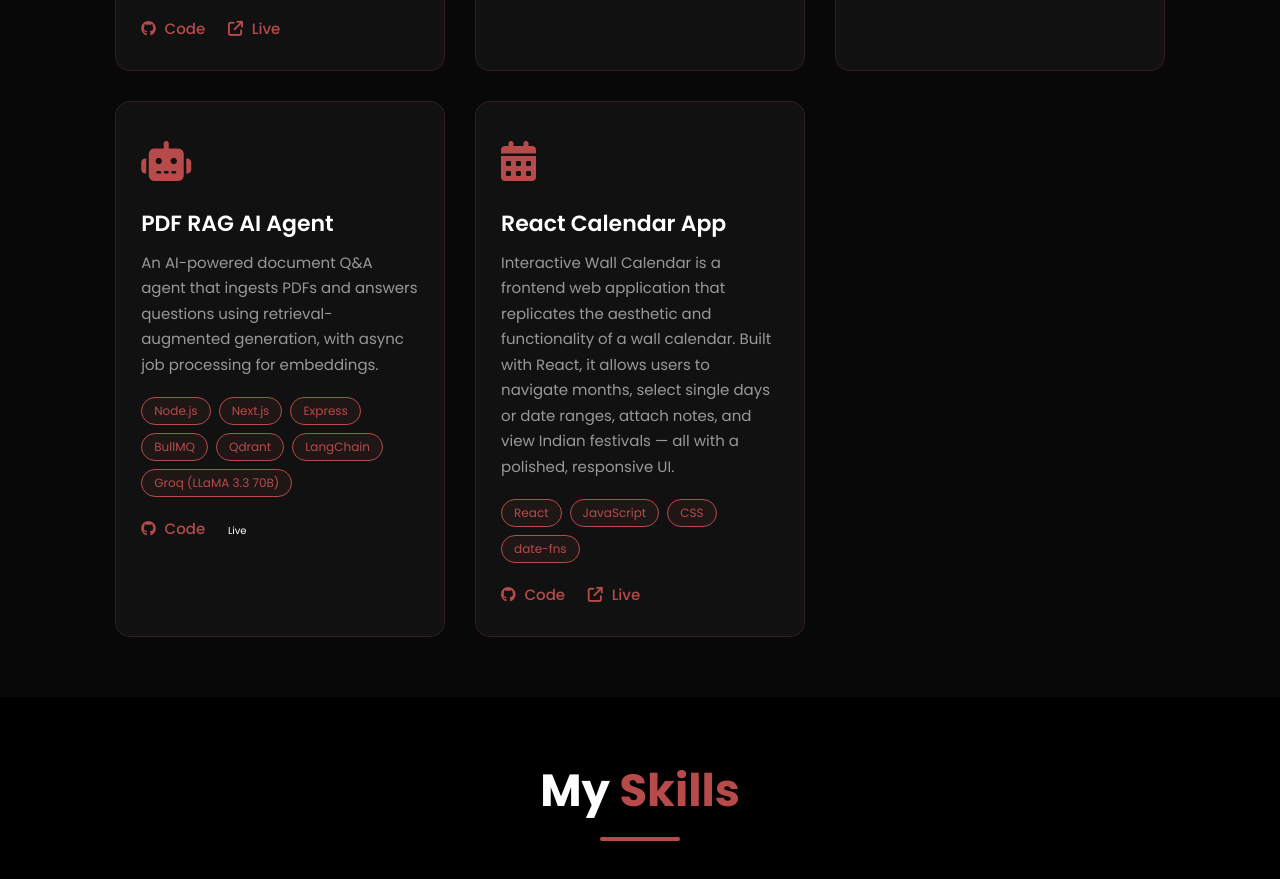
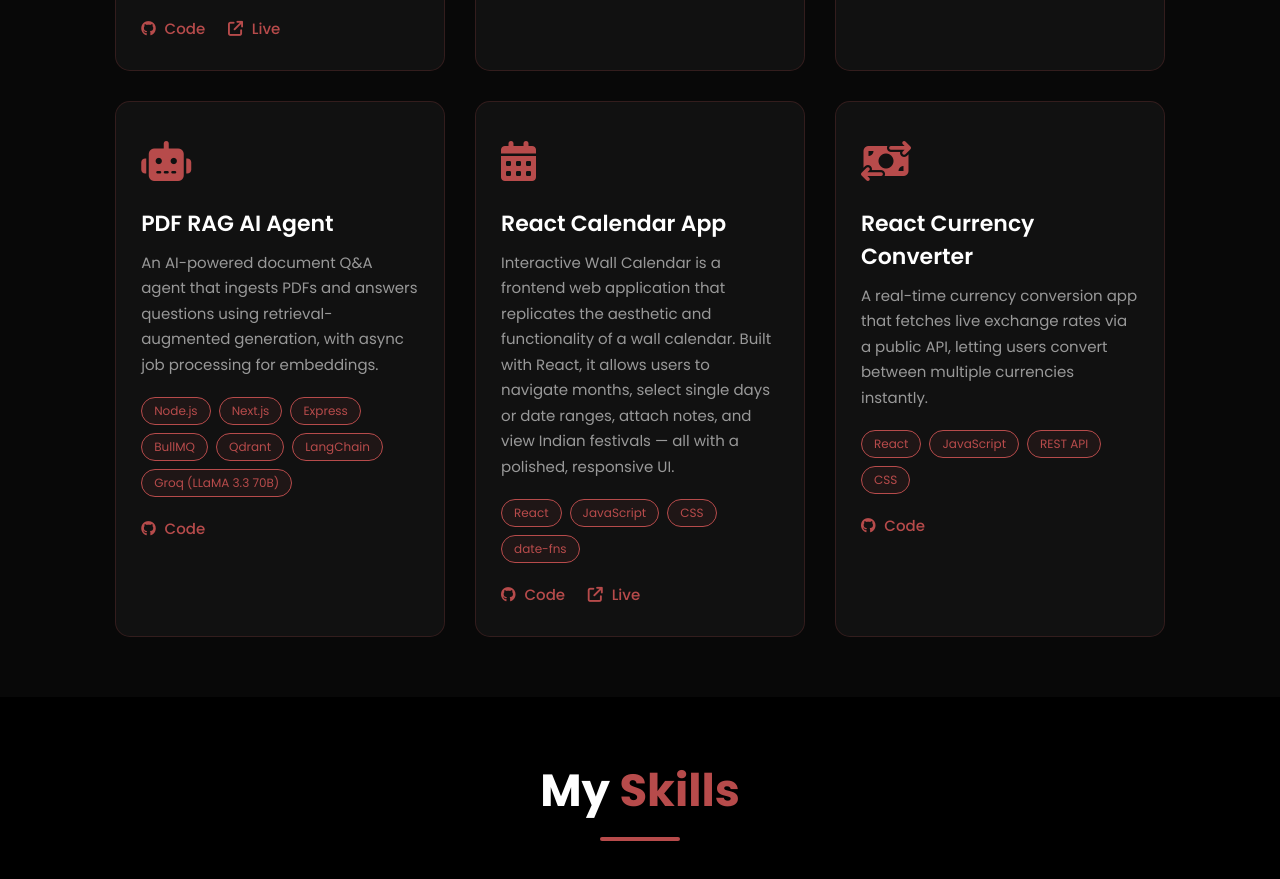
Before and after one commit to Neerajkr-jha/neeraj.dev, a plain HTML site: page index.html in a window 1280 px wide. Shown: the part 1441-2320 px from the top of the page. Drawn offline with nearby package versions, Linux system fonts and the light colour scheme.

Commit message:
new projects added (prev built)

```diff
--- a/index.html
+++ b/index.html
@@ -122,7 +122,7 @@
         <div class="project-links">
           <a href="https://github.com/Neerajkr-jha/RAG-PDF-AI-Agent" target="_blank"><i class="fa-brands fa-github"></i> Code</a>
           <!-- <a href="#" target="_blank"><i class="fa-solid fa-arrow-up-right-from-square"></i> -->
-            Live</a>
+            <!-- Live</a> -->
         </div>
       </div>
 
@@ -140,6 +140,23 @@
           <a href="https://github.com/Neerajkr-jha/Calender-Frontend-Challenge" target="_blank"><i class="fa-brands fa-github"></i> Code</a>
           <a href="https://calender-frontend-challenge.vercel.app/" target="_blank"><i class="fa-solid fa-arrow-up-right-from-square"></i>
             Live</a>
+        </div>
+      </div>
+
+      <div class="project-card">
+        <div class="project-icon"><i class="fa-solid fa-money-bill-transfer"></i></div>
+        <h3>React Currency Converter</h3>
+        <p>A real-time currency conversion app that fetches live exchange rates via a public API, letting users convert between multiple currencies instantly.</p>
+        <div class="project-tags">
+          <span class="tag">React</span>
+          <span class="tag">JavaScript</span>
+          <span class="tag">REST API</span>
+          <span class="tag">CSS</span>
+        </div>
+        <div class="project-links">
+          <a href="https://github.com/Neerajkr-jha/React/tree/main/06currencycnvrt" target="_blank"><i class="fa-brands fa-github"></i> Code</a>
+          <!-- <a href="#" target="_blank"><i class="fa-solid fa-arrow-up-right-from-square"></i>
+            Live</a> -->
         </div>
       </div>
     </div>
```
